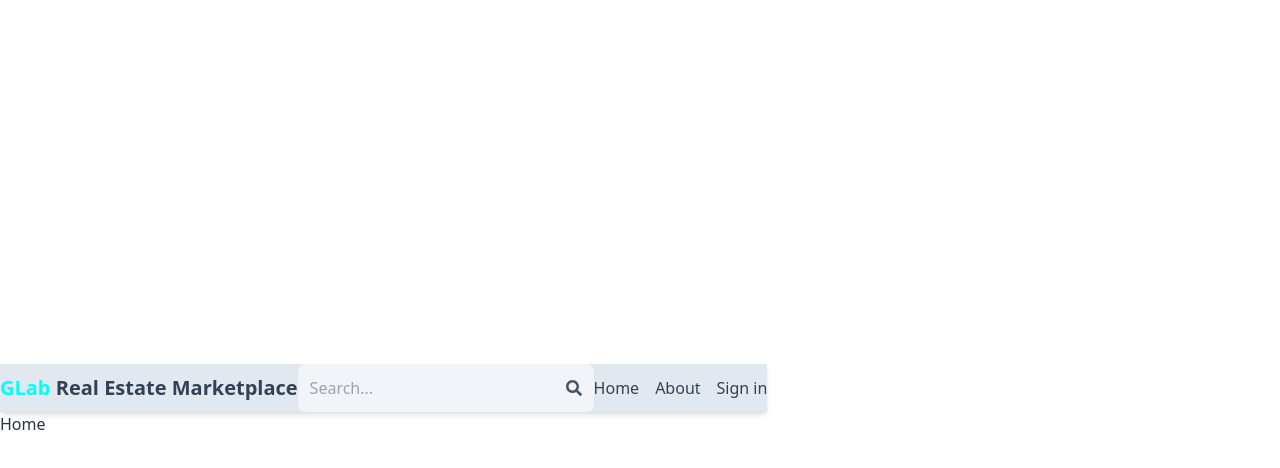
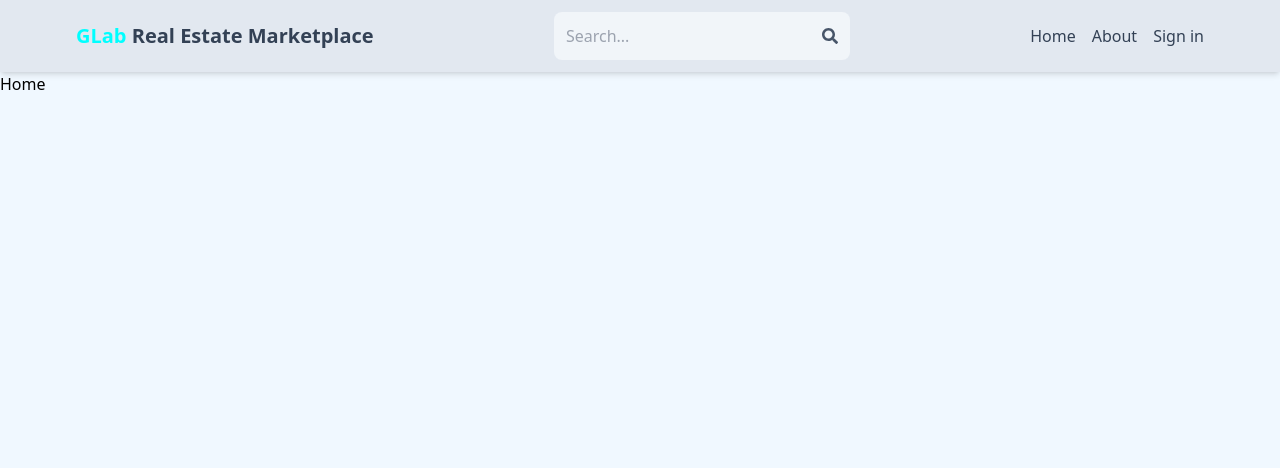
Before and after one commit to GLab-cloud/MERN, a React (Vite) app in the folder client/: page / in a window 1280 px wide. Shown: the top 468 px of the page. Built offline with nearby package versions, Linux system fonts and the light colour scheme.

Commit message:
frontend UI

```diff
--- a/client/src/components/Header.jsx
+++ b/client/src/components/Header.jsx
@@ -4,11 +4,11 @@ import { Link } from "react-router-dom";
 export default function Header() {
   return (
     <header className="bg-slate-200 shadow-md">
-      <div className="flex justify-between items-center max-w-6xl mx-auto">
-        <div className="font-bold text-sm sm:text-xl flex flex-wrap">
+      <div className="flex justify-between items-center max-w-6xl mx-auto p-3">
+        <h3 className="font-bold text-sm sm:text-xl flex flex-wrap">
           <h3 className="text-slate-800 logo-color">GLab&nbsp;</h3>
-          <h3 className="text-slate-700">Real Estate Marketplace</h3>
-        </div>
+          <span className="text-slate-700">Real Estate Marketplace</span>
+        </h3>
         <form className="bg-slate-100 p-3 rounded-lg flex items-center">
           <input
             type="text"
--- a/client/src/index.css
+++ b/client/src/index.css
@@ -1,70 +1,18 @@
-:root {
-  font-family: system-ui, Avenir, Helvetica, Arial, sans-serif;
-  line-height: 1.5;
-  font-weight: 400;
-
-  color-scheme: light dark;
-  color: rgba(255, 255, 255, 0.87);
-  background-color: #242424;
-
-  font-synthesis: none;
-  text-rendering: optimizeLegibility;
-  -webkit-font-smoothing: antialiased;
-  -moz-osx-font-smoothing: grayscale;
-}
 .logo-color {
+  font-weight: 650;
   color: aqua;
 }
-a {
-  font-weight: 500;
-  color: #646cff;
-  text-decoration: inherit;
+.add:hover {
+  background: #f8f4f4 !important;
+  cursor: pointer;
+  color: black !important;
 }
-a:hover {
-  color: #535bf2;
+
+.text-line-through {
+  text-decoration: line-through;
 }
 
 body {
-  margin: 0;
-  display: flex;
-  place-items: center;
-  min-width: 320px;
-  min-height: 100vh;
+  /* background-color: rgb(241, 245, blue); */
+  background-color: aliceblue;
 }
-
-h1 {
-  font-size: 3.2em;
-  line-height: 1.1;
-}
-
-button {
-  border-radius: 8px;
-  border: 1px solid transparent;
-  padding: 0.6em 1.2em;
-  font-size: 1em;
-  font-weight: 500;
-  font-family: inherit;
-  background-color: #1a1a1a;
-  cursor: pointer;
-  transition: border-color 0.25s;
-}
-button:hover {
-  border-color: #646cff;
-}
-button:focus,
-button:focus-visible {
-  outline: 4px auto -webkit-focus-ring-color;
-}
-
-@media (prefers-color-scheme: light) {
-  :root {
-    color: #213547;
-    background-color: #ffffff;
-  }
-  a:hover {
-    color: #747bff;
-  }
-  button {
-    background-color: #f9f9f9;
-  }
-}
```
